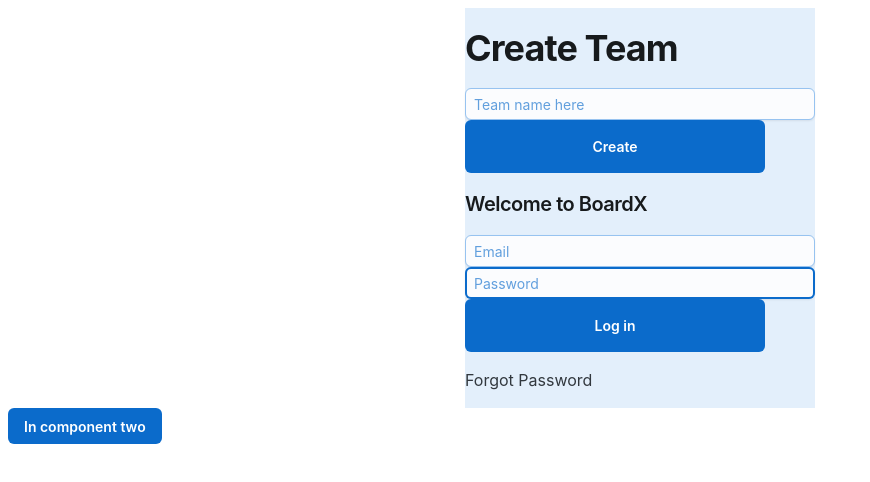
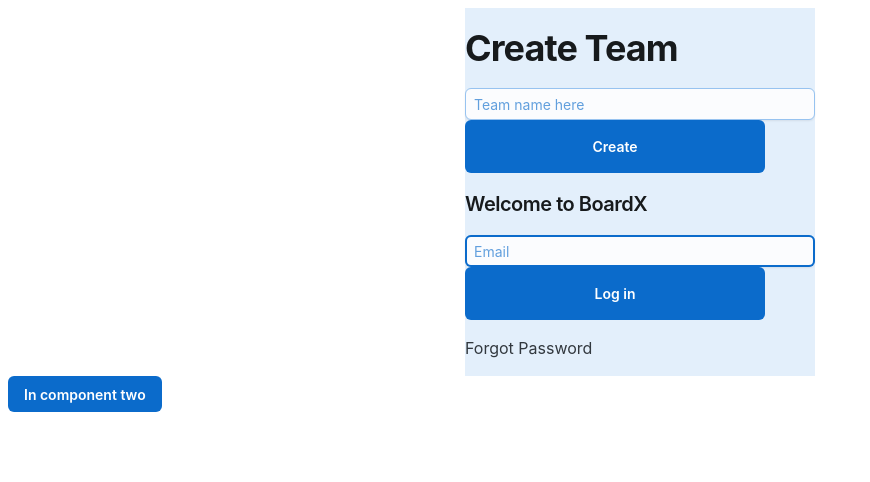
Before and after one commit to caryj567/JoyUI1, a React (Create React App) app: page / in a window 1280 px wide. Shown: the top 482 px of the page, without its empty margins (0-870 px from the left). Built offline with nearby package versions, Linux system fonts and the light colour scheme.

Commit message:
Update Feedback.tsx

```diff
--- a/src/Feedback.tsx
+++ b/src/Feedback.tsx
@@ -19,9 +19,6 @@ export default function BasicButtons()
                 <FormControl id="Id" required size="sm" color="primary">
                     <Input placeholder="Email" name="Name" type="tel" autoComplete="on" autoFocus fullWidth defaultValue="" variant="outlined" />
                   </FormControl>
-                <FormControl id="Id" required size="sm" color="primary">
-                    <Input placeholder="Password" name="Name" type="tel" autoComplete="on" autoFocus fullWidth defaultValue="" variant="outlined" />
-                  </FormControl>
                 <Button sx={{width:300, mx:"auto", py:2, px: 3}}>Log in</Button>
                 <Typography sx={{mx:"auto", py:2}}>Forgot Password</Typography>
             </Sheet>
```
